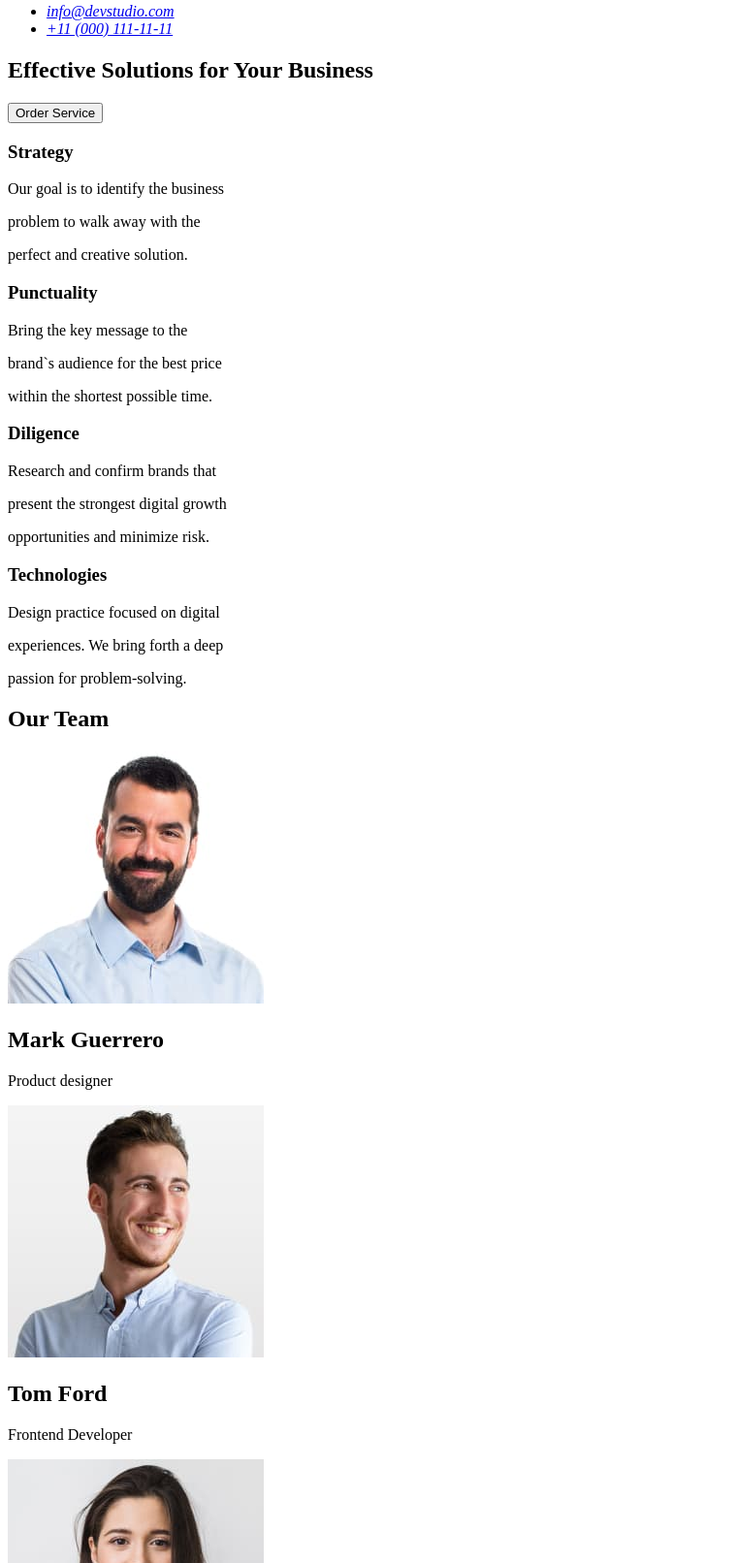
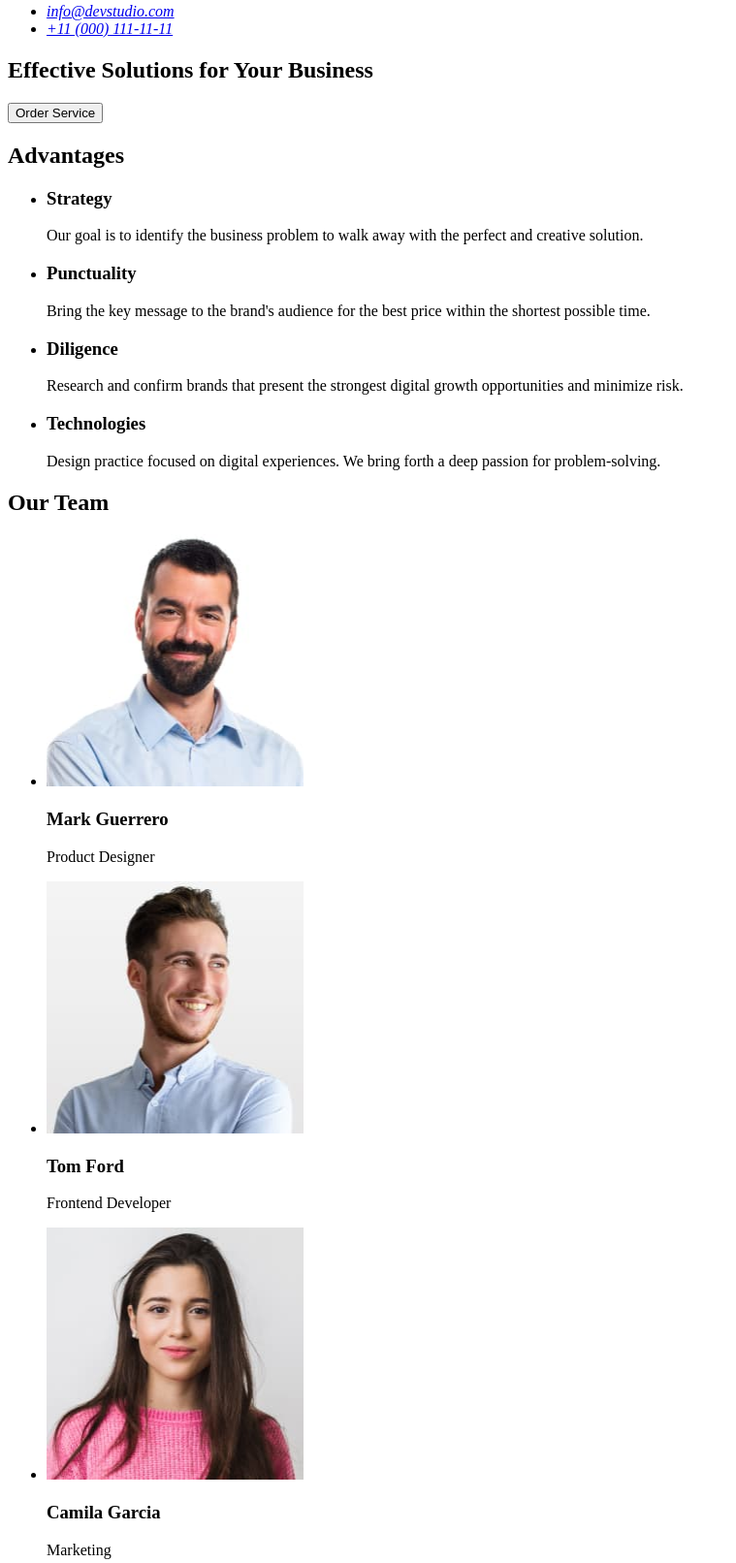
Before and after one commit to Nexs12/goit-markup-hw-01, a plain HTML site: page index.html in a window 1280 px wide. Shown: the part 109-1721 px from the top of the page at 97% size, without its empty margins (0-759 px from the left). Drawn offline with Linux system fonts and the light colour scheme.

Commit message:
Homework_1.1

```diff
--- a/index.html
+++ b/index.html
@@ -13,9 +13,9 @@
             <a href="./index.html">WebStudio</a>
 
             <ul>
-                <li><a href="/">Studio</a></li>
-                <li><a href="/">Portfolio</a></li>
-                <li><a href="/">Contacts</a></li>
+                <li><a href="">Studio</a></li>
+                <li><a href="">Portfolio</a></li>
+                <li><a href="">Contacts</a></li>
             </ul>
         </nav>
 
@@ -37,54 +37,65 @@
         <!-- Advantages -->
 
         <section>
-            <h3>Strategy</h3>
-            <p>Our goal is to identify the business</p>
-            <p>problem to walk away with the</p>
-            <p>perfect and creative solution.</p>
+            <h2>Advantages</h2>
+            <ul>
+                <li>
+                    <h3>Strategy</h3>
+                    <p>Our goal is to identify the business
+                        problem to walk away with the perfect and creative solution.</p>
+                </li>
+                <li>
+                    <h3>Punctuality</h3>
+                    <p>Bring the key message to the brand's audience for the best price within the shortest possible
+                        time.</p>
+                </li>
+                <li>
+                    <h3>Diligence</h3>
+                    <p>Research and confirm brands that present the strongest digital growth opportunities and minimize
+                        risk.</p>
+                </li>
+                <li>
+                    <h3>Technologies</h3>
+                    <p>Design practice focused on digital experiences. We bring forth a deep passion for
+                        problem-solving.</p>
+                </li>
+            </ul>
 
-
-            <h3>Punctuality</h3>
-            <p>Bring the key message to the </p>
-            <p>brand`s audience for the best price</p>
-            <p>within the shortest possible time.</p>
-
-            <h3>Diligence</h3>
-            <p>Research and confirm brands that</p>
-            <p>present the strongest digital growth</p>
-            <p>opportunities and minimize risk.</p>
-
-            <h3>Technologies</h3>
-            <p>Design practice focused on digital</p>
-            <p>experiences. We bring forth a deep</p>
-            <p>passion for problem-solving.</p>
         </section>
 
         <section>
             <h2>Our Team</h2>
-            <img src="./images/mark.jpg" alt="Mark Guerrero" width="264" height="260">
-            <h2>Mark Guerrero</h2>
-            <p>Product designer</p>
+            <ul>
+                <li>
+                    <img src="./images/mark.jpg" width="265" height="260" alt="Mark Guerrero" />
+                    <h3>Mark Guerrero</h3>
+                    <p>Product Designer</p>
+                </li>
+                <li>
+                    <img src="./images/tom.jpg" width="265" height="260" alt="Tom Ford" />
+                    <h3>Tom Ford</h3>
+                    <p>Frontend Developer</p>
+                </li>
+                <li>
+                    <img src="./images/camila.jpg" width="265" height="260" alt="Camila Garcia" />
+                    <h3>Camila Garcia</h3>
+                    <p>Marketing</p>
+                </li>
+                <li>
+                    <img src="./images/daniel.jpg" width="265" height="260" alt="Daniel Wilson" />
+                    <h3>Daniel Wilson</h3>
+                    <p>UI Designer</p>
+                </li>
+            </ul>
 
-            <img src="./images/tom.jpg" alt="Tom Ford" width="264" height="260">
-            <h2>Tom Ford</h2>
-            <p>Frontend Developer</p>
 
-            <img src="./images/camila.jpg" alt="Camila Garcia" width="264" height="260">
-            <h2>Camila Garcia</h2>
-            <p>Marketing</p>
-
-            <img src="./images/daniel.jpg" alt="Daniel Wilson" width="264" height="260">
-            <h2>Daniel Wilson</h2>
-            <p>UI Designer</p>
         </section>
     </main>
 
     <footer>
         <section>
-            <a href="/">WEBSTUDIO</a>
-            <p>Increase the flow of customers and</p>
-            <p>sales for your business with digital</p>
-            <p>marketing & growth solutions</p>
+            <a href="./index.html">WEBSTUDIO</a>
+            <p>Increase the flow of customers and sales for your business with digital marketing & growth solutions.</p>
         </section>
     </footer>
 
```
